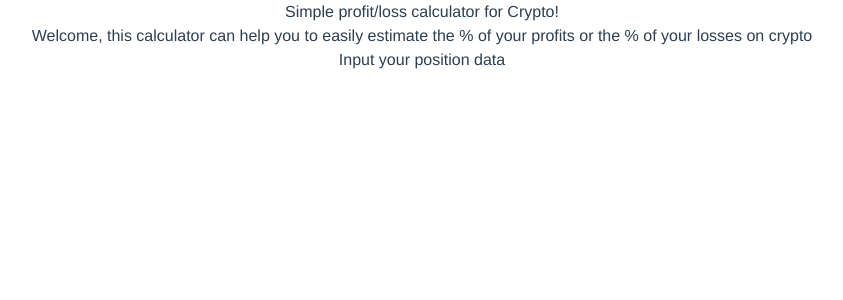
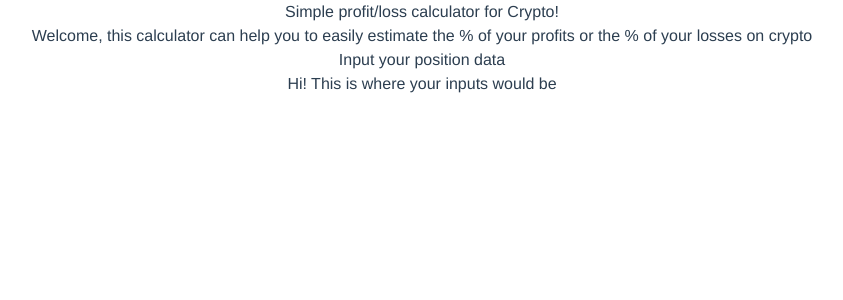
Before and after one commit to tomas95go/simple-profit-loss-calculator, a Vue app: page / in a window 1280 px wide. Shown: the top 300 px of the page, without its empty margins (218-1061 px from the left). Built offline with nearby package versions, Linux system fonts and the light colour scheme.

Commit message:
initializing DataEntry component

```diff
--- a/src/components/Card.vue
+++ b/src/components/Card.vue
@@ -1,12 +1,16 @@
 <template>
     <h3> Input your position data </h3>
+    <DataEntry />
 </template>
 
 <script>
 
-import Card from "@/components/DataEntry.vue";
+import DataEntry from "@/components/DataEntry.vue";
 
 export default {
-  name: "Card"
+  name: "Card",
+    components: {
+    DataEntry,
+  },
 };
 </script>
--- /dev/null
+++ b/src/components/DataEntry.vue
@@ -0,0 +1,10 @@
+<template>
+    <h3> Hi! This is where your inputs would be </h3>
+</template>
+
+<script>
+
+export default {
+  name: "DataEntry"
+};
+</script>
```
